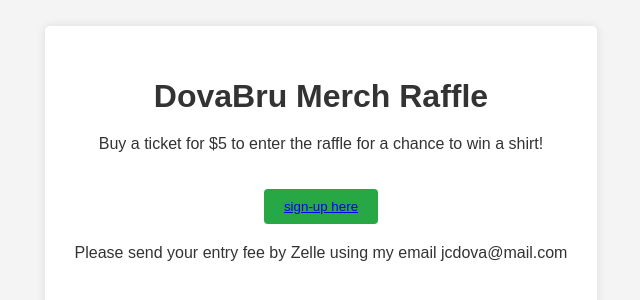
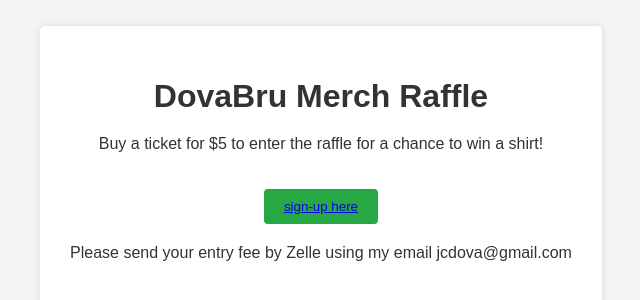
Before and after one commit to jcdova/raffle, a plain HTML site: page index.html in a window 1280 px wide. Shown: the part 226-526 px from the top of the page, 319-959 px from the left. Drawn offline with Linux system fonts and the light colour scheme.

Commit message:
spelling error

```diff
--- a/index.html
+++ b/index.html
@@ -58,7 +58,7 @@
           >sign-up</a
         > -->
       </form>
-      <p>Please send your entry fee by Zelle using my email jcdova@mail.com</p>
+      <p>Please send your entry fee by Zelle using my email jcdova@gmail.com</p>
       <!-- <p>
         Once your money is recieved your name will appear under the Raffle
         Entries below:
```
